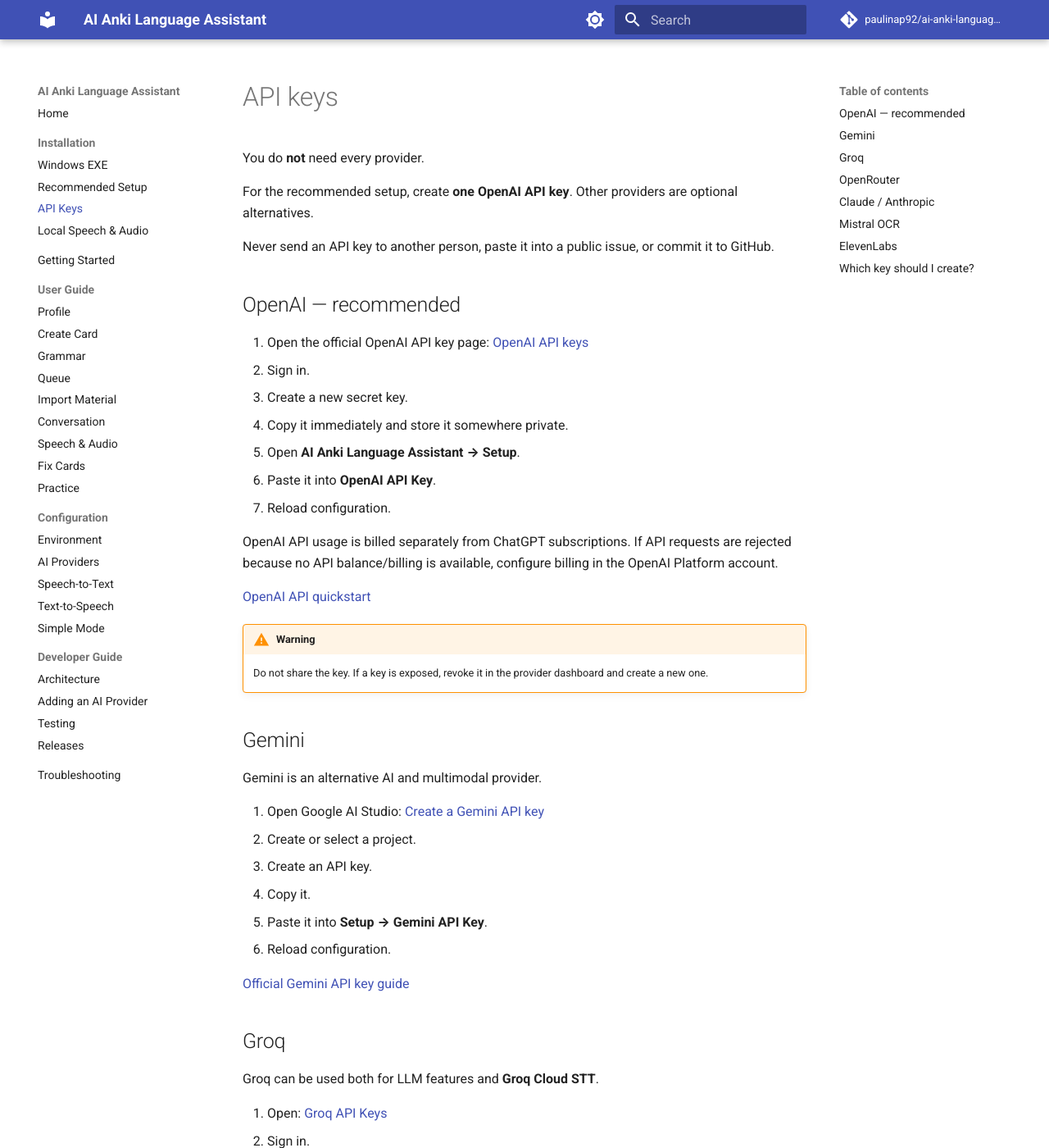
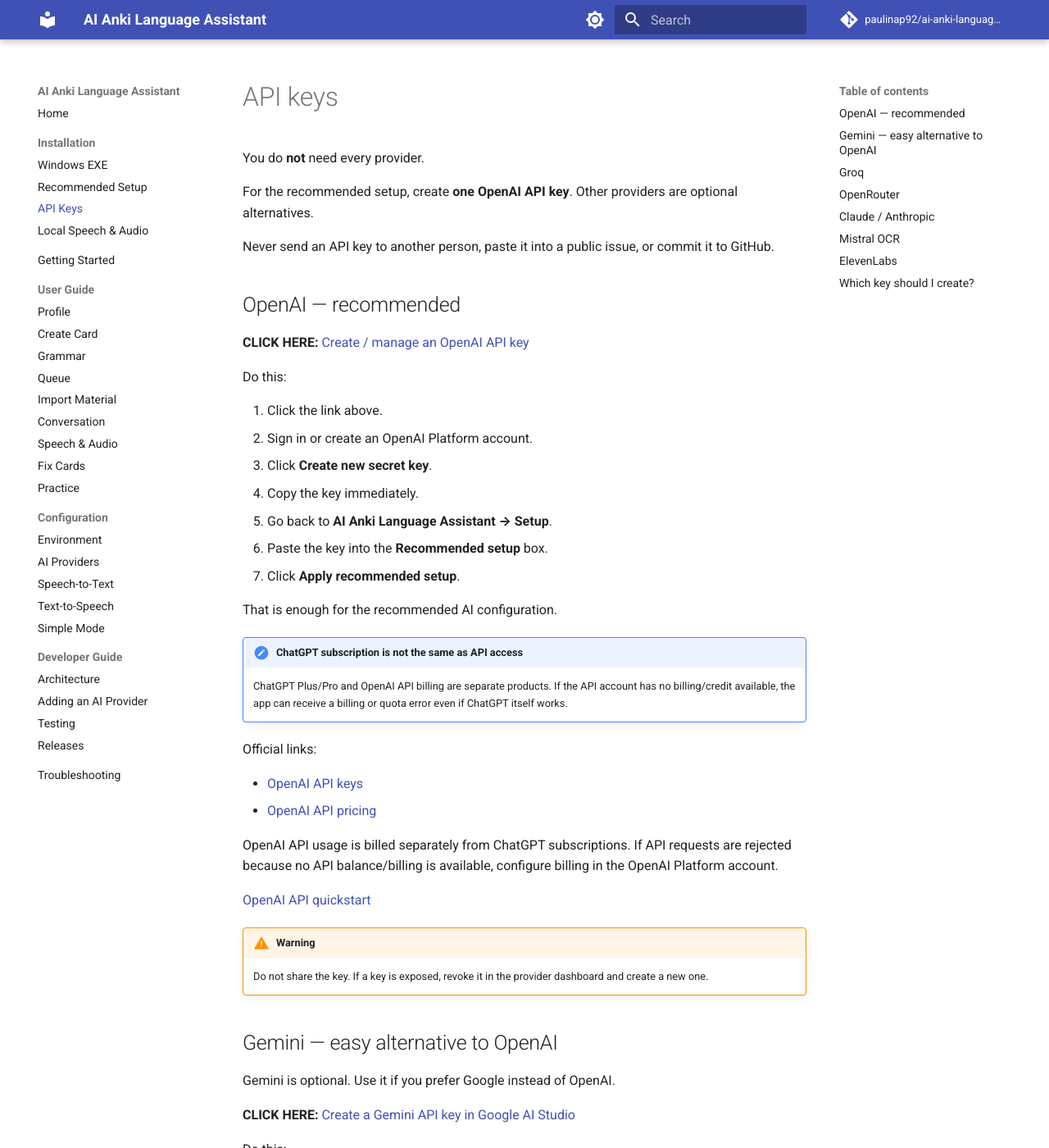
Before and after one commit to paulinap92/ai-anki-language-assistant, an MkDocs documentation site: the page built from docs/installation/api-keys.md, in a window 1280 px wide and 1400 px high. Shown: the whole window at 82% size. Built offline with MkDocs 1.6.1 and Material for MkDocs 9.7.7, drawn with Linux system fonts in a browser that asks for light colours; comment, search, counter and statistics services are not loaded; some of the changed text lies outside the part shown.

Commit message:
docs: make OpenAI and Gemini key setup beginner friendly

```diff
--- a/docs/installation/api-keys.md
+++ b/docs/installation/api-keys.md
@@ -8,14 +8,27 @@
 
 ## OpenAI — recommended
 
-1. Open the official OpenAI API key page:
-   [OpenAI API keys](https://platform.openai.com/api-keys)
-2. Sign in.
-3. Create a new secret key.
-4. Copy it immediately and store it somewhere private.
-5. Open **AI Anki Language Assistant → Setup**.
-6. Paste it into **OpenAI API Key**.
-7. Reload configuration.
+**CLICK HERE:** [Create / manage an OpenAI API key](https://platform.openai.com/api-keys)
+
+Do this:
+
+1. Click the link above.
+2. Sign in or create an OpenAI Platform account.
+3. Click **Create new secret key**.
+4. Copy the key immediately.
+5. Go back to **AI Anki Language Assistant → Setup**.
+6. Paste the key into the **Recommended setup** box.
+7. Click **Apply recommended setup**.
+
+That is enough for the recommended AI configuration.
+
+!!! important "ChatGPT subscription is not the same as API access"
+    ChatGPT Plus/Pro and OpenAI API billing are separate products. If the API account has no billing/credit available, the app can receive a billing or quota error even if ChatGPT itself works.
+
+Official links:
+
+- [OpenAI API keys](https://platform.openai.com/api-keys)
+- [OpenAI API pricing](https://platform.openai.com/pricing)
 
 OpenAI API usage is billed separately from ChatGPT subscriptions. If API requests are rejected because no API balance/billing is available, configure billing in the OpenAI Platform account.
 
@@ -24,19 +37,26 @@
 !!! warning
     Do not share the key. If a key is exposed, revoke it in the provider dashboard and create a new one.
 
-## Gemini
+## Gemini — easy alternative to OpenAI
 
-Gemini is an alternative AI and multimodal provider.
+Gemini is optional. Use it if you prefer Google instead of OpenAI.
 
-1. Open Google AI Studio:
-   [Create a Gemini API key](https://aistudio.google.com/apikey)
-2. Create or select a project.
-3. Create an API key.
+**CLICK HERE:** [Create a Gemini API key in Google AI Studio](https://aistudio.google.com/apikey)
+
+Do this:
+
+1. Click the link above.
+2. Sign in with a Google account.
+3. Create an API key in Google AI Studio.
 4. Copy it.
-5. Paste it into **Setup → Gemini API Key**.
-6. Reload configuration.
+5. Open **AI Anki Language Assistant → Setup**.
+6. Paste it into the Gemini API key field.
+7. Reload configuration.
 
-[Official Gemini API key guide](https://ai.google.dev/gemini-api/docs/api-key)
+Official help:
+
+- [Google: Using Gemini API keys](https://ai.google.dev/gemini-api/docs/api-key)
+- [Google: Gemini API getting started](https://ai.google.dev/gemini-api/docs/get-started)
 
 ## Groq
 
```
